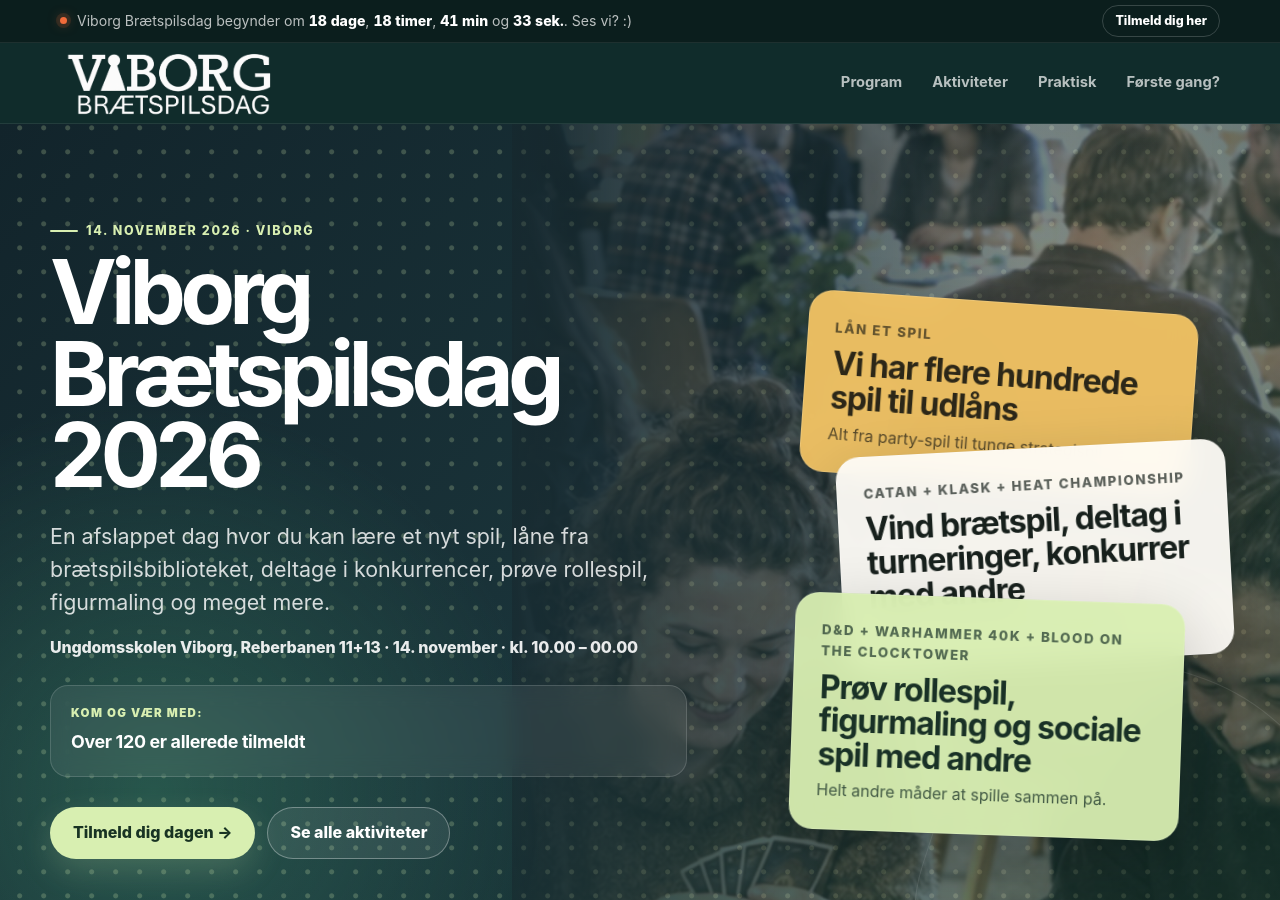
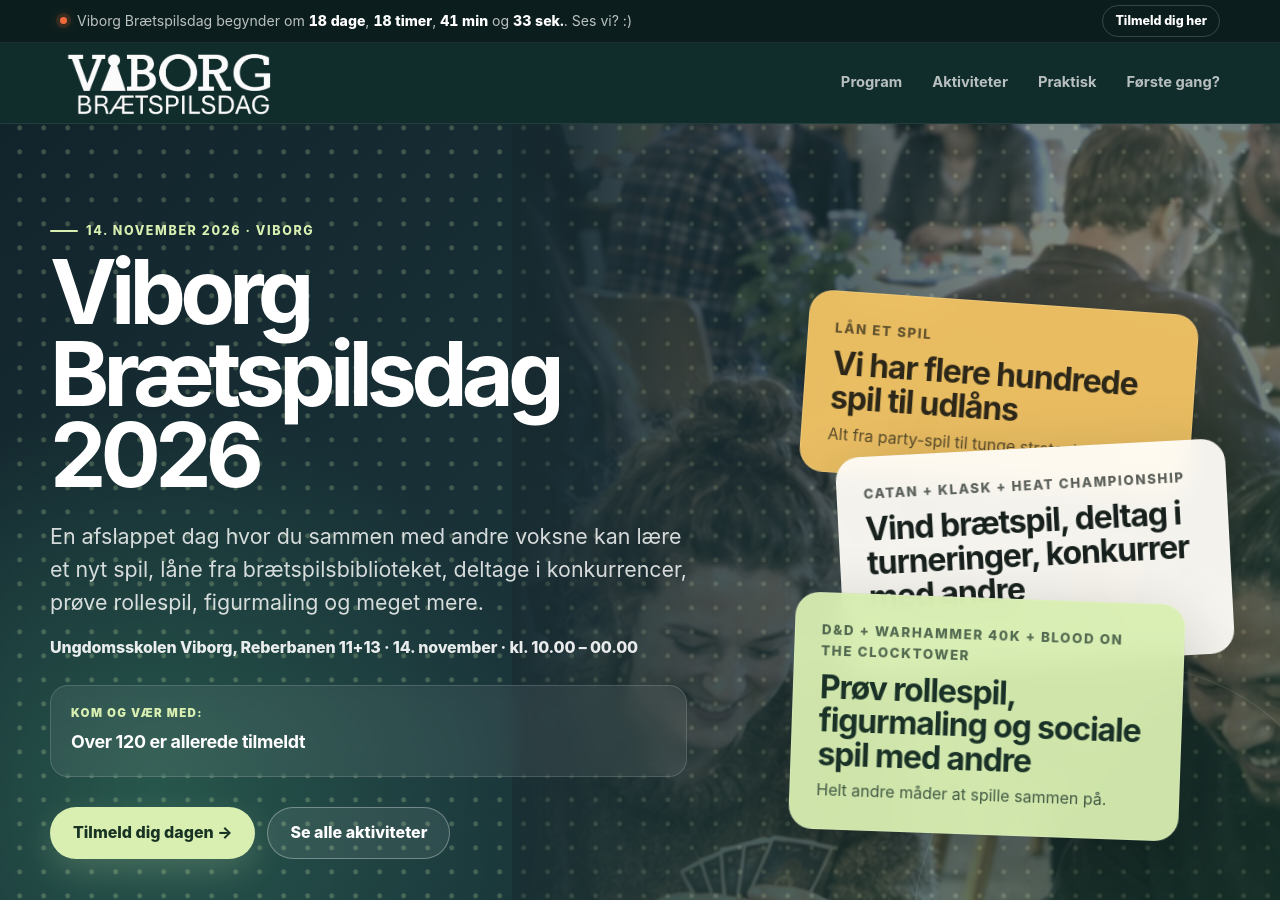
Before and after one commit to Andrejao/spilex, a Jekyll site: the page built from index.html, in a window 1280 px wide and 900 px high. Built offline with Jekyll 4.4.1, drawn with Linux system fonts in a browser that asks for light colours.

Commit message:
Update index.html

```diff
--- a/index.html
+++ b/index.html
@@ -260,7 +260,7 @@
         <p class="vbd-kicker">14. november 2026 · Viborg</p>
         <h1>Viborg Brætspilsdag 2026</h1>
         <p class="vbd-hero-copy">
-          En afslappet dag hvor du kan lære et nyt spil, låne fra brætspilsbiblioteket, deltage i konkurrencer, prøve rollespil, figurmaling og meget mere.
+          En afslappet dag hvor du sammen med andre voksne kan lære et nyt spil, låne fra brætspilsbiblioteket, deltage i konkurrencer, prøve rollespil, figurmaling og meget mere.
         </p>
         <p class="vbd-hero-meta">Ungdomsskolen Viborg, Reberbanen 11+13 · 14. november · kl. 10.00 – 00.00</p>
         <div class="vbd-hero-extra">
```
